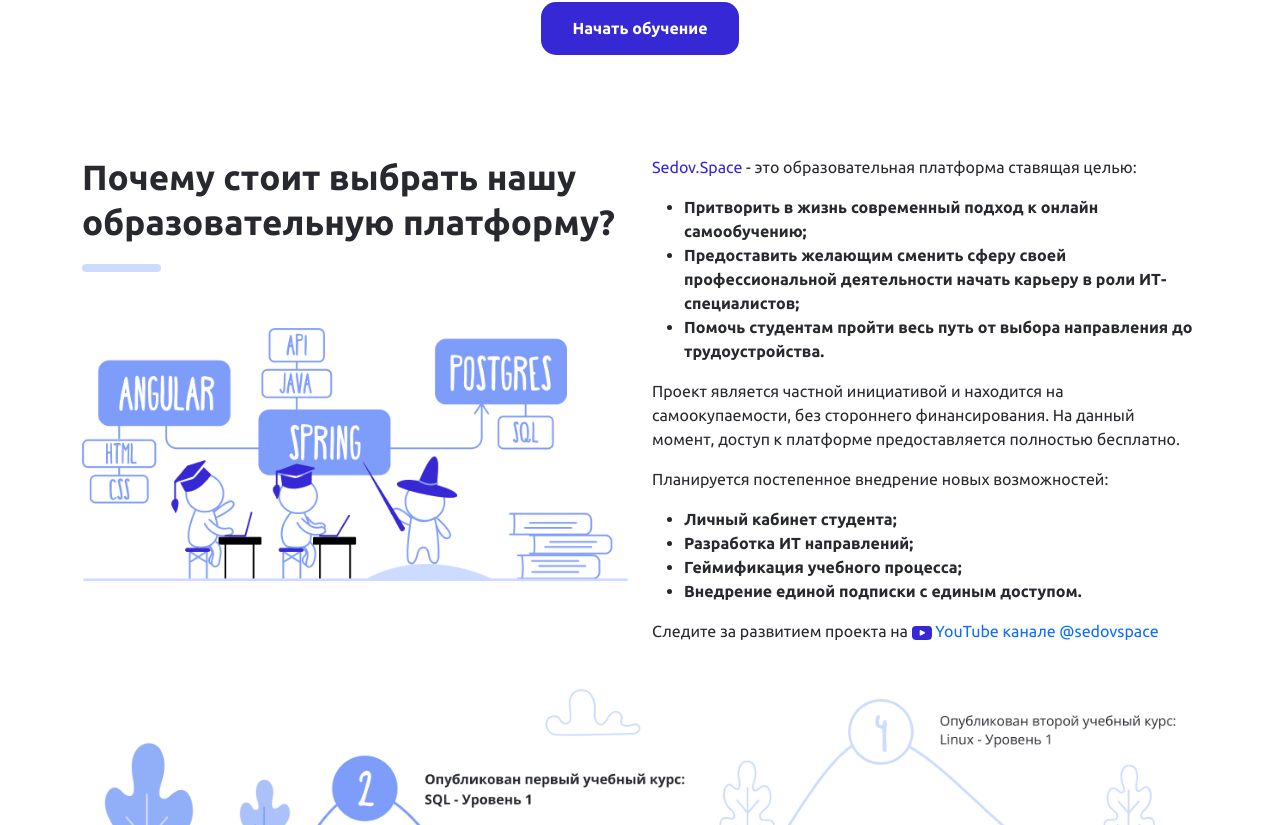
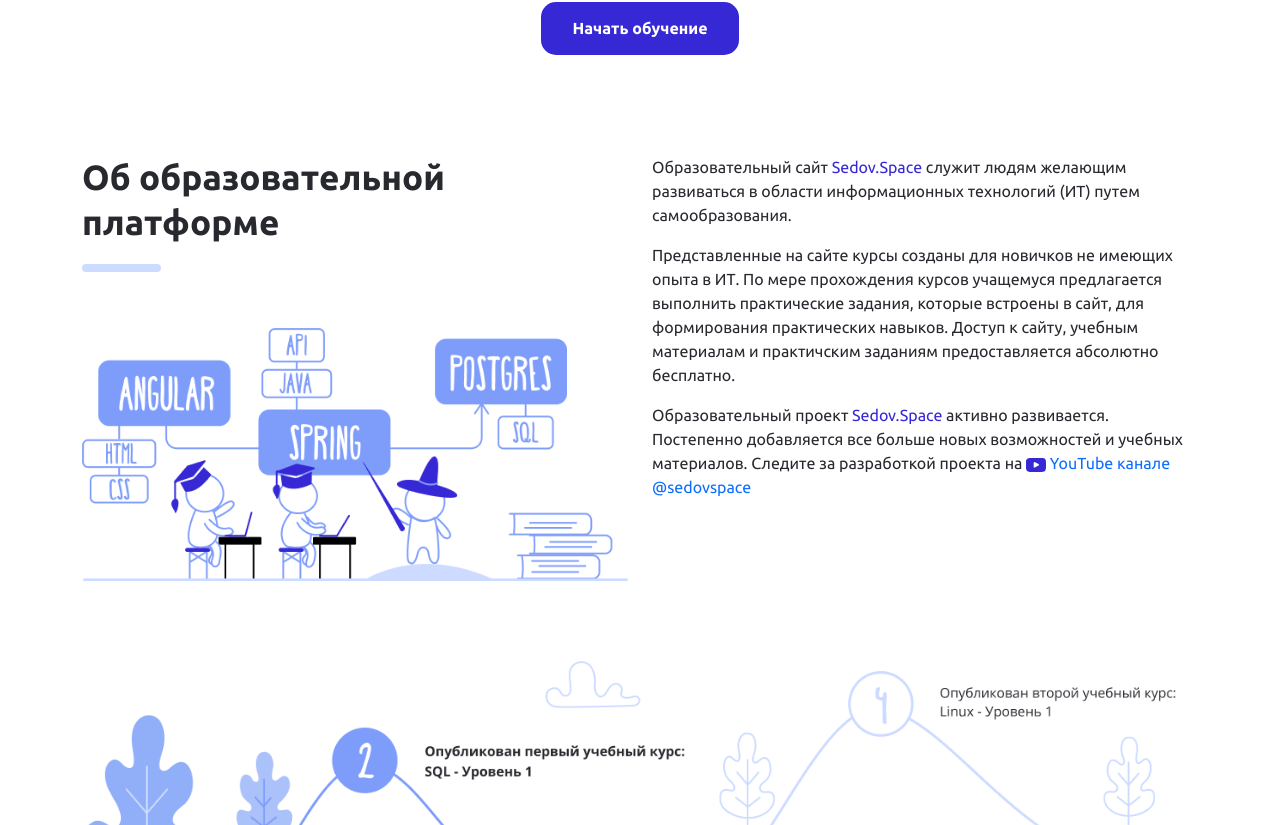
Before and after one commit to MDSedov/sedov.space.client, an Angular app: page / in a window 1280 px wide. Shown: the part 675-1500 px from the top of the page. Built offline with nearby package versions, Linux system fonts and the light colour scheme.

Commit message:
Поправил тексты на главной странице Поправил вывод ошибок при входе в неактивированный ЛК

```diff
--- a/src/app/home-page/home-page.component.html
+++ b/src/app/home-page/home-page.component.html
@@ -113,7 +113,7 @@
 <div class="row why-block" id="platform">
   <div class="col-lg-6 col-xs-12">
 
-    <h2>Почему стоит выбрать нашу образовательную платформу?</h2>
+    <h2>Об образовательной платформе</h2>
 
     <svg width="79" height="8" viewBox="0 0 79 8" fill="none" xmlns="http://www.w3.org/2000/svg">
       <line x1="4" y1="4" x2="75" y2="4" stroke="#CCDBFF" stroke-width="8" stroke-linecap="round"/>
@@ -124,21 +124,9 @@
   </div>
 
   <div class="col-lg-6 col-xs-12">
-    <p><span class="brand">Sedov.Space</span> - это образовательная платформа ставящая целью:</p>
-      <ul>
-        <li>Притворить в жизнь современный подход к онлайн самообучению;</li>
-        <li>Предоставить желающим сменить сферу своей профессиональной деятельности начать карьеру в роли ИТ-специалистов;</li>
-        <li>Помочь студентам пройти весь путь от выбора направления до трудоустройства.</li>
-      </ul>
-    <p>Проект является частной инициативой и находится на самоокупаемости, без стороннего финансирования. На данный момент, доступ к платформе предоставляется полностью бесплатно.</p>
-    <p>Планируется постепенное внедрение новых возможностей:</p>
-    <ul>
-      <li>Личный кабинет студента;</li>
-      <li>Разработка ИТ направлений;</li>
-      <li>Геймификация учебного процесса;</li>
-      <li>Внедрение единой подписки с единым доступом.</li>
-    </ul>
-    <p>Следите за развитием проекта на
+    <p>Образовательный сайт <span class="brand">Sedov.Space</span> служит людям желающим развиваться в области информационных технологий (ИТ) путем самообразования.<p>
+    <p>Представленные на сайте курсы созданы для новичков не имеющих опыта в ИТ. По мере прохождения курсов учащемуся предлагается выполнить практические задания, которые встроены в сайт, для формирования практических навыков. Доступ к сайту, учебным материалам и практичским заданиям предоставляется абсолютно бесплатно.</p>
+    <p>Образовательный проект <span class="brand">Sedov.Space</span> активно развивается. Постепенно добавляется все больше новых возможностей и учебных материалов. Следите за разработкой проекта на
       <a class="brand-link" target="_blank" href="https://www.youtube.com/@sedovspace">
         <svg width="20" height="14" viewBox="0 0 20 14" fill="none" xmlns="http://www.w3.org/2000/svg">
           <path fill-rule="evenodd" clip-rule="evenodd" d="M3.91248 0.0265498C1.63757 0.204513 0.547264 0.888284 0.179996 2.36738C0.00891769 3.05656 0 3.26892 0 6.66362C0 10.1407 0.00981729 10.3444 0.215784 11.1429C0.681381 12.9481 1.85824 13.7616 4.30239 13.968C4.65378 13.9976 6.5448 14.0062 10.4235 13.9957C16.3846 13.9796 16.2349 13.9841 17.0922 13.7966C18.5844 13.4704 19.4283 12.6474 19.7708 11.1845C19.9672 10.3456 19.9782 10.1485 19.9958 7.1505C20.017 3.51399 19.9661 2.74185 19.6515 1.93118C19.227 0.837532 18.4034 0.338268 16.5838 0.0718101C16.2043 0.0162281 15.4572 0.00785386 10.2475 0.000920731C6.99921 -0.00344169 4.14844 0.00812641 3.91248 0.0265498ZM8.48502 4.11648C8.66404 4.16594 12.7278 6.25815 12.917 6.39822C13.2365 6.6348 13.2569 7.09776 12.9598 7.37127C12.9093 7.4177 11.9 7.95981 10.7169 8.57592C8.881 9.53196 8.537 9.69823 8.37011 9.71031C8.10586 9.72943 7.89387 9.60923 7.77364 9.37199L7.68564 9.19835V6.94227C7.68564 5.36226 7.69905 4.64164 7.73034 4.53757C7.78518 4.3554 7.9401 4.20174 8.14079 4.1305C8.32685 4.06444 8.30072 4.06549 8.48502 4.11648Z" fill="#3628D4"/>
@@ -207,7 +195,7 @@
 <div class="row about">
   <div class="col-lg-9 col-md-7 col-xs-12">
     <p class="about-text">Юлия Ахмадеева - дизайнер с опытом коммерческой деятельности более 10 лет. Отвечает за все аспекты графического оформления образовательной платформы: построение бренда, разработка адаптивного дизайна, отрисовка иконок, иллюстраций, обложек для проекта и видео контента YouTube канала.</p>
-    <a class="about-link" target="_blank" href="https://www.youtube.com/@juliaakhmadeeva">
+    <a class="about-link" target="_blank" href="https://www.youtube.com/@juliakhmadeeva">
       <svg width="20" height="14" viewBox="0 0 20 14" fill="none" xmlns="http://www.w3.org/2000/svg">
         <path fill-rule="evenodd" clip-rule="evenodd" d="M3.91248 0.0265498C1.63757 0.204513 0.547264 0.888284 0.179996 2.36738C0.00891769 3.05656 0 3.26892 0 6.66362C0 10.1407 0.00981729 10.3444 0.215784 11.1429C0.681381 12.9481 1.85824 13.7616 4.30239 13.968C4.65378 13.9976 6.5448 14.0062 10.4235 13.9957C16.3846 13.9796 16.2349 13.9841 17.0922 13.7966C18.5844 13.4704 19.4283 12.6474 19.7708 11.1845C19.9672 10.3456 19.9782 10.1485 19.9958 7.1505C20.017 3.51399 19.9661 2.74185 19.6515 1.93118C19.227 0.837532 18.4034 0.338268 16.5838 0.0718101C16.2043 0.0162281 15.4572 0.00785386 10.2475 0.000920731C6.99921 -0.00344169 4.14844 0.00812641 3.91248 0.0265498ZM8.48502 4.11648C8.66404 4.16594 12.7278 6.25815 12.917 6.39822C13.2365 6.6348 13.2569 7.09776 12.9598 7.37127C12.9093 7.4177 11.9 7.95981 10.7169 8.57592C8.881 9.53196 8.537 9.69823 8.37011 9.71031C8.10586 9.72943 7.89387 9.60923 7.77364 9.37199L7.68564 9.19835V6.94227C7.68564 5.36226 7.69905 4.64164 7.73034 4.53757C7.78518 4.3554 7.9401 4.20174 8.14079 4.1305C8.32685 4.06444 8.30072 4.06549 8.48502 4.11648Z" fill="#3628D4"/>
       </svg>
--- a/src/app/shared/components/main-layout/main-layout.component.html
+++ b/src/app/shared/components/main-layout/main-layout.component.html
@@ -22,7 +22,7 @@
           <a class="nav-link" [routerLink]="['/course', 1]">О SQL курсе</a>
         </li>
         <li class="nav-item">
-          <a class="nav-link" href="/#platform">О платформе</a>
+          <a class="nav-link" href="/#platform">О проекте</a>
         </li>
         <li class="nav-item">
           <a class="nav-link" href="/#about">О команде</a>
--- a/src/app/user/signin/signin.component.ts
+++ b/src/app/user/signin/signin.component.ts
@@ -53,15 +53,26 @@ export class SigninComponent implements OnInit {
           };
           this.userService.setUserInfo(this.userInfo);
           this.router.navigate(["/user/info"])
+        } else if (response.body.responseMessage == 'EMAIL_IS_NOT_CONFIRM') {
+          this.userInfo = {
+            header: 'Войти не удалось',
+            message: response.body.responseObject,
+            showButton: true,
+            buttonTitle: "Отправить письмо повторно",
+            buttonRouter: "/user/email"
+          };
+          this.userService.setUserInfo(this.userInfo);
+          this.router.navigate(["/user/info"])
         } else {
-          // this.dynamicWindow = {
-          //   header: 'Неизвестная ошибка',
-          //   message: response.body.responseObject,
-          //   showButton: true,
-          //   buttonTitle: "Попробовать еще раз",
-          //   buttonShowPage: "signinForm"
-          // };
-          // this.showPage = "dynamicWindow";
+          this.userInfo = {
+            header: 'Войти не удалось',
+            message: response.body.responseObject,
+            showButton: true,
+            buttonTitle: "Попробовать еще раз",
+            buttonRouter: "/user/signin"
+          };
+          this.userService.setUserInfo(this.userInfo);
+          this.router.navigate(["/user/info"])
         }
       },
       (error: {[key: string]: any}) => {
```
